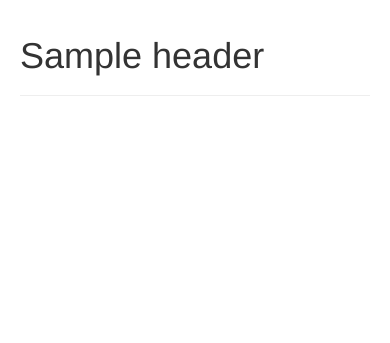
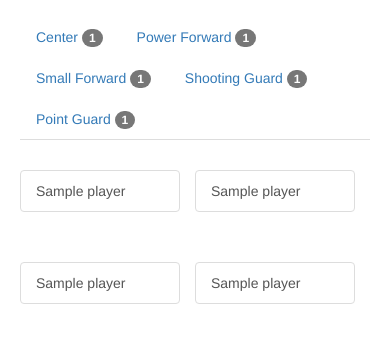
Before and after one commit to HenryChang990/ds-1007-project, a Python web app: template webapp/nbastats/templates/players_index.html in a window 390 px wide. Shown: the part 54-397 px from the top of the page. Run offline with Jinja, Linux system fonts and the light colour scheme; the template is opened without the code that fills it: most values are stand-ins (such as "Sample title", 1, 10 or a date in 2020); some libraries are stand-ins or nearby versions.

Commit message:
player list completed

```diff
--- a/webapp/nbastats/static/bootstrap/css/dashboard.css
+++ b/webapp/nbastats/static/bootstrap/css/dashboard.css
@@ -85,6 +85,9 @@ body {
 }
 
 
+.list-group {
+    margin-top: 30px;
+}
 /*
  * Placeholder dashboard ideas
  */
--- a/webapp/nbastats/templates/players_index.html
+++ b/webapp/nbastats/templates/players_index.html
@@ -44,16 +44,44 @@
       <div class="row">
 	<div class="col-sm-3 col-md-2 sidebar">
 	  <ul class="nav nav-sidebar">
-	    <li><a href="/players/info">League Info<span class="sr-only">(current)</span></a></li>
-	    <li><a href="/players/current">Current Players</a></li>
-	    <li><a href="/players/historic">Historic Players</a></li>
+	    <li {% if option=='info' %}class="active"{% endif %}><a href="/players/info">League Info</a></li>
+	    <li {% if option=='current' %}class="active"{% endif %}><a href="/players/current">Current Players</a></li>
+	    <li {% if option=='historic' %}class="active"{% endif %}><a href="/players/historic">Historic Players</a></li>
 	  </ul>
 	</div>
 
 	<div class="col-sm-9 col-sm-offset-3 col-md-10 col-md-offset-2 main">
-	  <div class="page-header">
-	    <h1>{{header}}</h1>
+	  <div>
+	    <ul class="nav nav-tabs">
+	      <li role="presentation" {% if position=='c' %}class="active"{% endif %}><a href="c">Center <span class="badge">{{count[0]}}</span></a></li>
+	      <li role="presentation" {% if position=='pf' %}class="active"{% endif %}><a href="pf">Power Forward <span class="badge">{{count[1]}}</span></a></li>
+	      <li role="presentation" {% if position=='sf' %}class="active"{% endif %}><a href="sf">Small Forward <span class="badge">{{count[2]}}</span></a></li>
+	      <li role="presentation" {% if position=='sg' %}class="active"{% endif %}><a href="sg">Shooting Guard <span class="badge">{{count[3]}}</span></a></li>
+	      <li role="presentation" {% if position=='pg' %}class="active"{% endif %}><a href="pg">Point Guard <span class="badge">{{count[4]}}</span></a></li>
+	    </ul>
 	  </div>
+
+	  <div class="list-group col-sm-3 col-md-3 col-xs-6">
+	    {% for name in players[0] %}
+	    <a href="#" class="list-group-item">{{name}}</a>
+	    {% endfor %}
+	  </div>
+	  <div class="list-group col-sm-3 col-md-3 col-xs-6">
+	    {% for name in players[1] %}
+	    <a href="#" class="list-group-item">{{name}}</a>
+	    {% endfor %}
+	  </div>
+	  <div class="list-group col-sm-3 col-md-3 col-xs-6">
+	    {% for name in players[2] %}
+	    <a href="#" class="list-group-item">{{name}}</a>
+	    {% endfor %}
+	  </div>
+	  <div class="list-group col-sm-3 col-md-3 col-xs-6">
+	    {% for name in players[3] %}
+	    <a href="#" class="list-group-item">{{name}}</a>
+	    {% endfor %}
+	  </div>
+
 
 	</div>
 
```
Also changed, not shown: webapp/nbastats/templates/overview.html (+7 -8 lines), webapp/run.py (+27 -10 lines).
